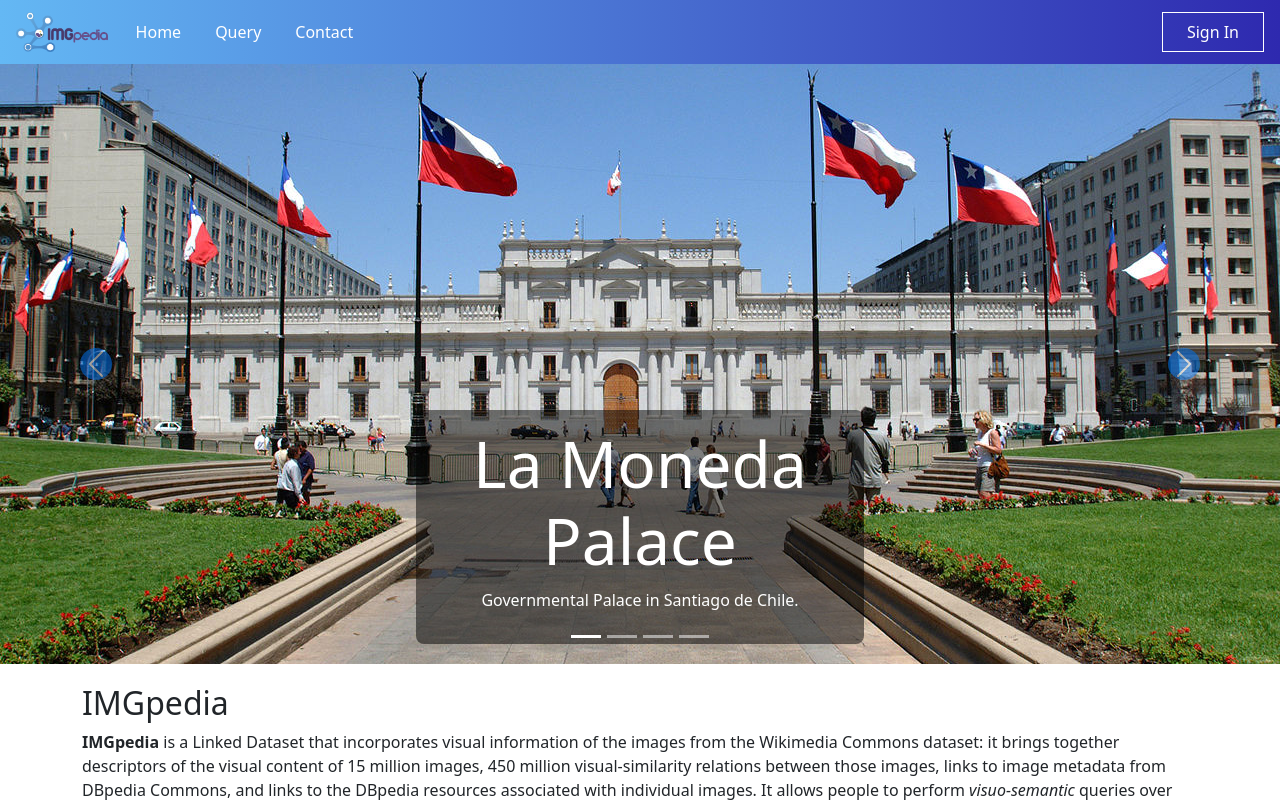
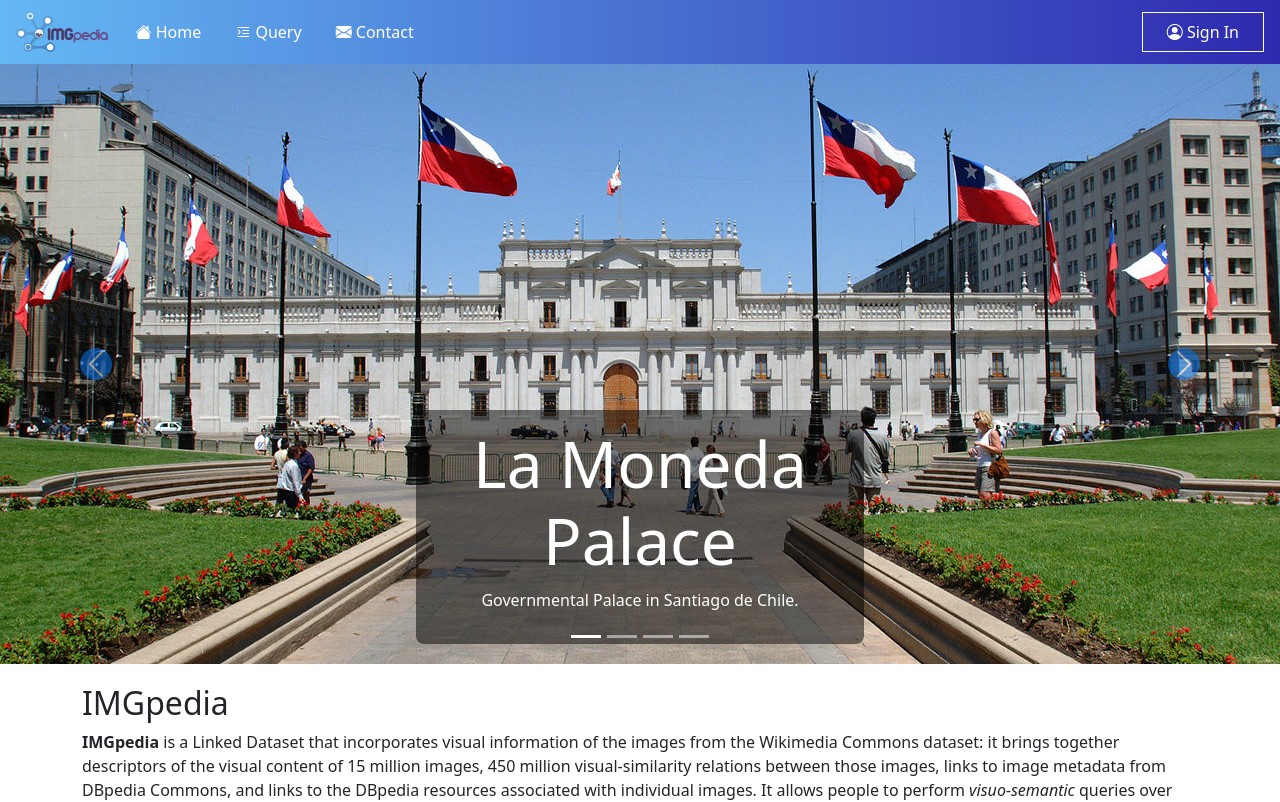
Before and after one commit to Elemma00/imgpedia_front, an Angular app: page /#/home in a window 1280 px wide. Shown: the top 802 px of the page. Built offline with nearby package versions, Linux system fonts and the light colour scheme.

Commit message:
iconos, nuevos formatos soportados
también se creó el componente upload

```diff
--- /dev/null
+++ b/src/app/components/login/upload/upload.component.html
@@ -0,0 +1 @@
+<p>upload works!</p>
--- a/src/app/components/query/form/form.component.html
+++ b/src/app/components/query/form/form.component.html
@@ -1,18 +1,25 @@
 <form class="w-50" (ngSubmit)="runQuery(queryForm)" #queryForm="ngForm">
     <fieldset>
         <div class="my-3 d-flex align-items-center">
-            <label for="format" class="form-label me-2">Results Format</label>
+            <label for="format" class="form-label me-2">
+                Results Format
+                <i class="bi bi-file-earmark-arrow-down-fill"></i>
+            </label>
             <select class="form-select custom-border" name="format" id="format" [(ngModel)]="format">
                 <option value="json">NO FORMAT</option>
                 <option value="json">JSON</option>
                 <option value="xml">XML</option>
                 <option value="csv">CSV</option>
                 <option value="tsv">TSV</option>
+                <option value="ttl">TURTLE</option>
+                <option value="nt">NT</option>
             </select>
         </div>
 
         <div class="my-3 d-flex align-items-center">
-            <label for="timeout" class="form-label me-3">Execution Timeout (ms)</label>
+            <label for="timeout" class="form-label me-3">Execution Timeout (ms)
+                <i class="bi bi-clock-fill"></i>
+            </label>
             <input name="timeout" id="timeout" type="number" class="form-control custom-border" [(ngModel)]="timeout" #timeout="ngModel" placeholder="Set Timeout Here (No timeout default)"/>
             <br />
         </div>
--- a/src/app/components/query/form/form.component.ts
+++ b/src/app/components/query/form/form.component.ts
@@ -95,6 +95,8 @@ export class FormComponent implements OnInit {
       case 'xml':
       case 'csv':
       case 'tsv':
+      case 'ttl':
+      case 'nt':
         this.downloadFile(response, format);
         break;
       default:
--- a/src/app/components/shared/navbar/navbar.component.html
+++ b/src/app/components/shared/navbar/navbar.component.html
@@ -4,21 +4,48 @@
       <img src="img/imgpedia-min.png" alt="Imgpedia" style="height:40px;vertical-align:middle;" />
     </a>
     <nav class="nav-links desktop-nav">
-      <a mat-button routerLink="/" routerLinkActive="active-link" [routerLinkActiveOptions]="{exact:true}">Home</a>
-      <a mat-button routerLink="/query" routerLinkActive="active-link">Query</a>
-      <a mat-button routerLink="/contact" routerLinkActive="active-link">Contact</a>
+      <a mat-button routerLink="/" routerLinkActive="active-link" [routerLinkActiveOptions]="{exact:true}">
+        <i class="bi bi-house-fill"></i>
+        Home
+      </a>
+
+      <a mat-button routerLink="/query" routerLinkActive="active-link">
+        <i class="bi bi-text-indent-left"></i>
+        Query
+      </a>
+
+      <a mat-button routerLink="/contact" routerLinkActive="active-link">
+        <i class="bi bi-envelope-fill"></i>
+        Contact
+      </a>
 
     </nav>
     <span class="spacer"></span>
-    <a mat-stroked-button routerLink="/login" routerLinkActive="active-link">Sign In</a>
+    <a mat-stroked-button routerLink="/login" routerLinkActive="active-link">
+      <i class="bi bi-person-circle"></i>
+      Sign In
+    </a>
     <button mat-icon-button [matMenuTriggerFor]="menu" class="menu-btn mobile-nav" aria-label="Menú">
       <i class="bi bi-list"></i>
     </button>
     <mat-menu #menu="matMenu">
-      <button mat-menu-item routerLink="/" routerLinkActive="active-link" [routerLinkActiveOptions]="{exact:true}">Home</button>
-      <button mat-menu-item routerLink="/query" routerLinkActive="active-link">Query</button>
-      <button mat-menu-item routerLink="/contact" routerLinkActive="active-link">Contact</button>
-      <button mat-menu-item routerLink="/login" routerLinkActive="active-link">Login</button>
+      <button mat-menu-item routerLink="/" routerLinkActive="active-link" [routerLinkActiveOptions]="{exact:true}">
+        <i class="bi bi-house-fill"></i>
+        Home
+      </button>
+
+      <button mat-menu-item routerLink="/query" routerLinkActive="active-link">
+        <i class="bi bi-text-indent-left"></i>
+        Query
+      </button>
+      <button mat-menu-item routerLink="/contact" routerLinkActive="active-link">
+        <i class="bi bi-envelope-fill"></i>
+        Contact
+      </button>
+      <button mat-menu-item routerLink="/login" routerLinkActive="active-link">
+        <i class="bi bi-person-circle"></i>
+        Sign In
+      </button>
     </mat-menu>
   </div>
 </mat-toolbar>
```
Also changed, not shown: src/app/components/login/upload/upload.component.ts (added, +13 -0 lines), src/app/components/login/upload/upload.component.scss (added), 1 other file (tests, documents, lock files or other folders).
